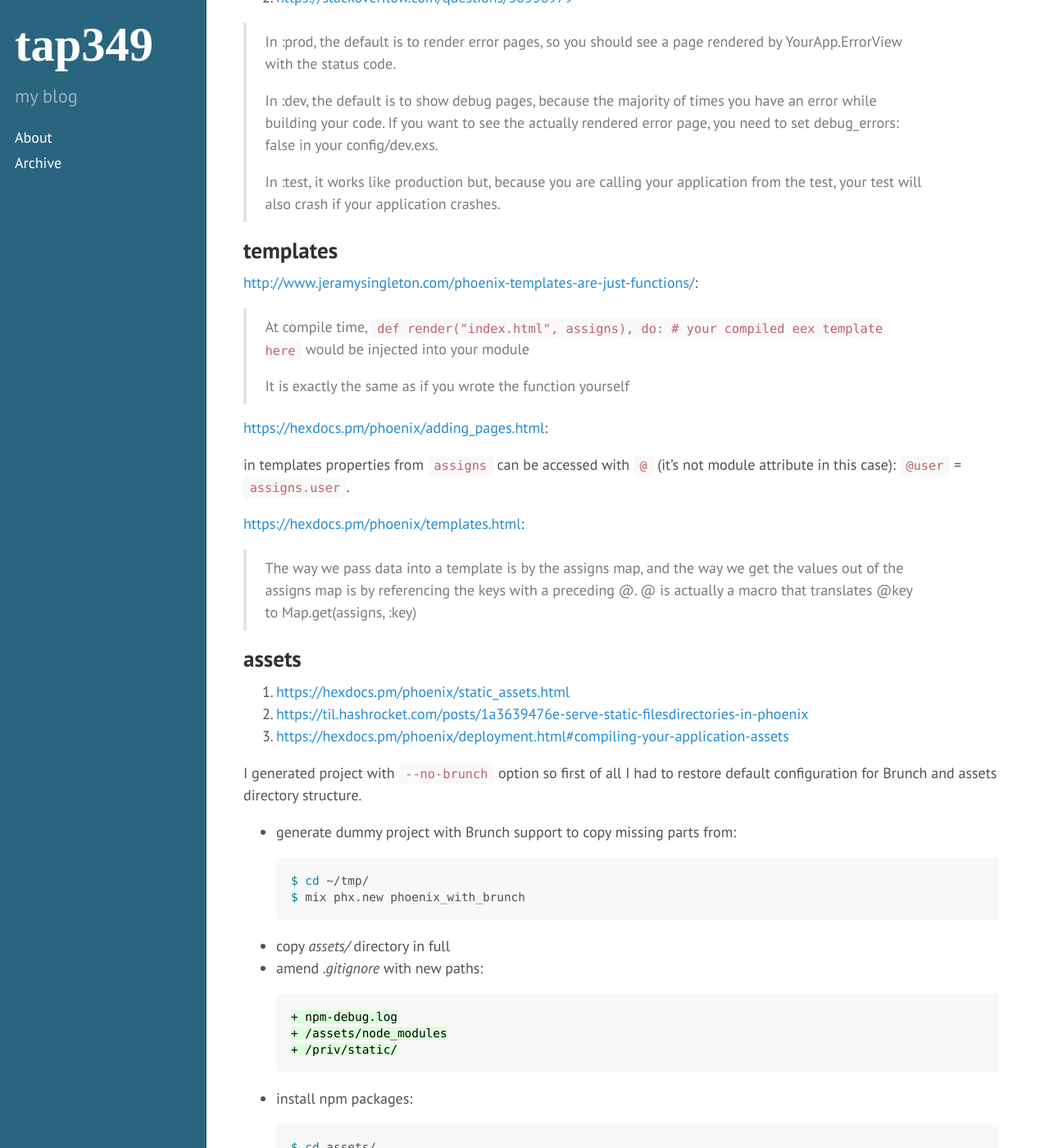
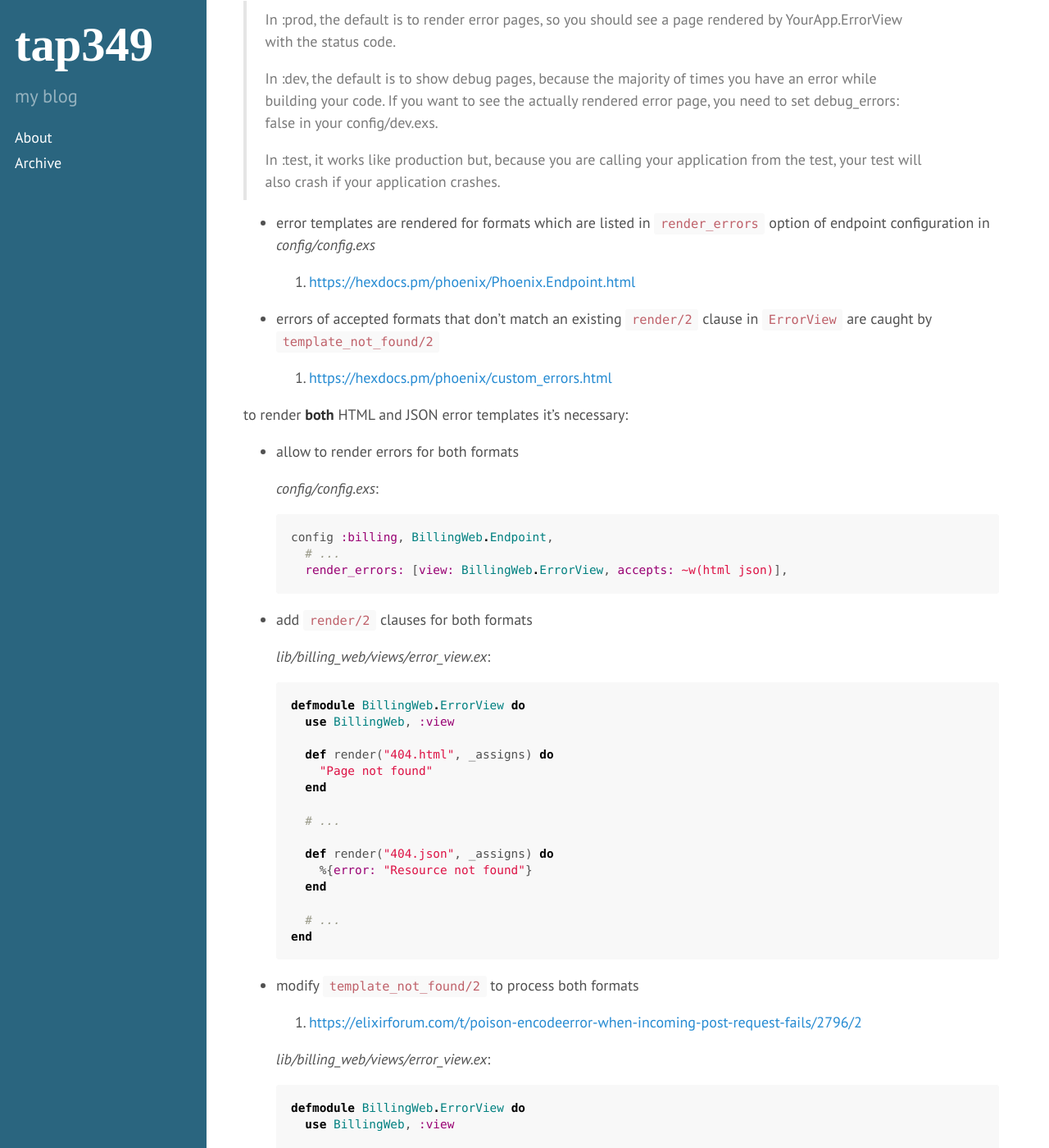
Before and after one commit to tap349/tap349.github.io, a Jekyll site: the page built from _posts/2016-11-12-phoenix.md, in a window 1280 px wide and 1400 px high, scrolled down 8144 px. Shown: the whole window at 82% size. Built offline with Jekyll 4.4.1, drawn with Linux system fonts in a browser that asks for light colours; some of the changed text lies outside the part shown.

Commit message:
update 2017-08-29_18:25:10

````diff
--- a/_posts/2016-11-12-phoenix.md
+++ b/_posts/2016-11-12-phoenix.md
@@ -329,10 +329,9 @@ this is how any template is rendered inside layout:
 > of receiving a request and fetching data to be sent back, data manipulation and
 > formatting don’t fall under those responsibilities.
 
-### error pages
+### rendering errors with ErrorView
 
-1. <https://hexdocs.pm/phoenix/custom_errors.html>
-2. <https://stackoverflow.com/questions/30536979>
+<https://stackoverflow.com/questions/30536979> (Jose Valim):
 
 > In :prod, the default is to render error pages, so you should see a page
 > rendered by YourApp.ErrorView with the status code.
@@ -343,6 +342,69 @@ this is how any template is rendered inside layout:
 >
 > In :test, it works like production but, because you are calling your application
 > from the test, your test will also crash if your application crashes.
+
+- error templates are rendered for formats which are listed in
+  `render_errors` option of endpoint configuration in _config/config.exs_
+
+  1. <https://hexdocs.pm/phoenix/Phoenix.Endpoint.html>
+
+- errors of accepted formats that don't match an existing `render/2`
+  clause in `ErrorView` are caught by `template_not_found/2`
+
+  1. <https://hexdocs.pm/phoenix/custom_errors.html>
+
+to render **both** HTML and JSON error templates it's necessary:
+
+- allow to render errors for both formats
+
+  _config/config.exs_:
+
+  ```elixir
+  config :billing, BillingWeb.Endpoint,
+    # ...
+    render_errors: [view: BillingWeb.ErrorView, accepts: ~w(html json)],
+  ```
+
+- add `render/2` clauses for both formats
+
+  _lib/billing_web/views/error_view.ex_:
+
+  ```elixir
+  defmodule BillingWeb.ErrorView do
+    use BillingWeb, :view
+
+    def render("404.html", _assigns) do
+      "Page not found"
+    end
+
+    # ...
+
+    def render("404.json", _assigns) do
+      %{error: "Resource not found"}
+    end
+
+    # ...
+  end
+  ```
+
+- modify `template_not_found/2` to process both formats
+
+  1. <https://elixirforum.com/t/poison-encodeerror-when-incoming-post-request-fails/2796/2>
+
+  _lib/billing_web/views/error_view.ex_:
+
+  ```elixir
+  defmodule BillingWeb.ErrorView do
+    use BillingWeb, :view
+
+    # ...
+
+    def template_not_found(template, assigns) do
+      extname = Path.extname(template)
+      render("500#{extname}", assigns)
+    end
+  end
+  ```
 
 ## templates
 
````
